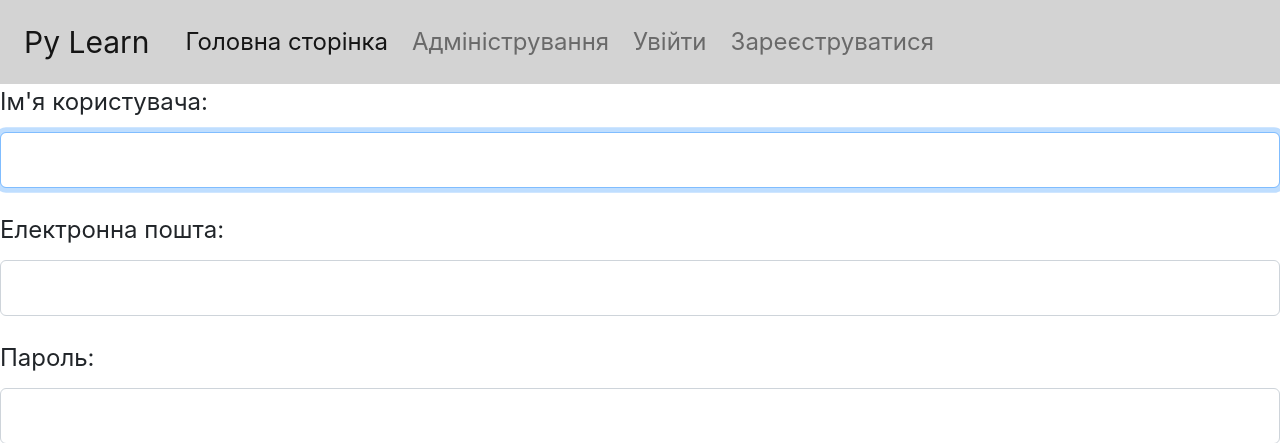
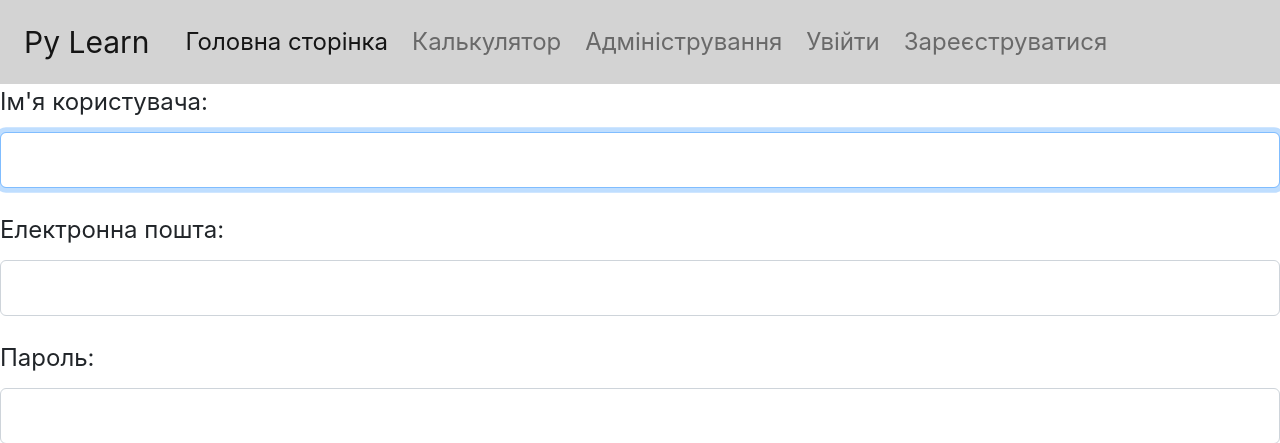
Before and after one commit to Kastet6398/pylearn1, a Django app: page /accounts/registration/ in a window 1280 px wide. Shown: the top 443 px of the page. Run offline with Django 4.2, Linux system fonts and the light colour scheme; data comes from the database, SQL or seed files in the repository.

Commit message:
Update base.html

```diff
--- a/main/templates/main/base.html
+++ b/main/templates/main/base.html
@@ -36,6 +36,9 @@
                 <a class="nav-link" href="/themes">Головна сторінка</a>
               </li>
               <li class="nav-item">
+                <a class="nav-link" href="/calculator">Калькулятор</a>
+              </li>
+              <li class="nav-item">
                 <a class="nav-link" href="/admin2">Адміністрування</a>
               </li>
               {% if request.user.is_authenticated %}
```
